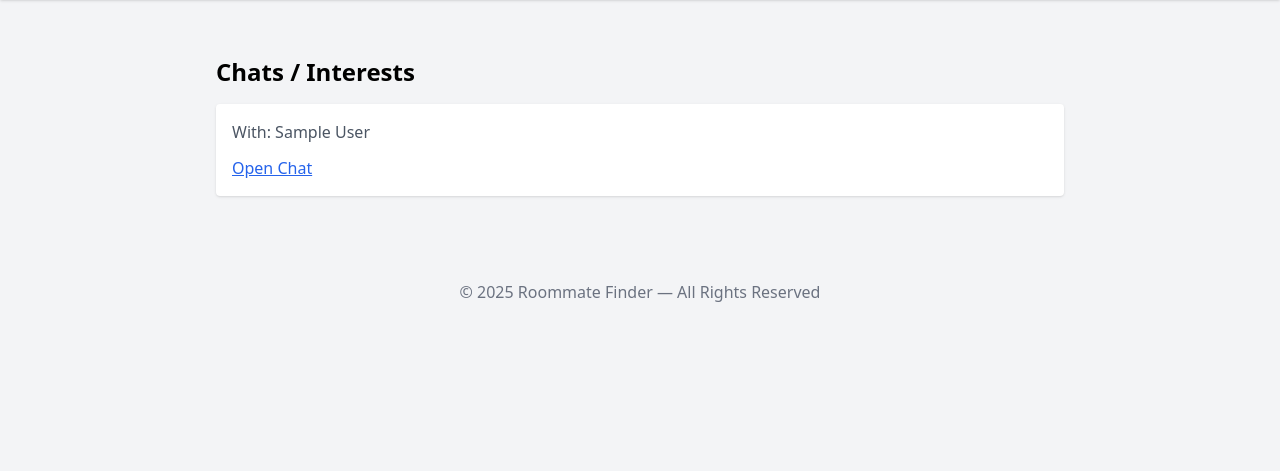
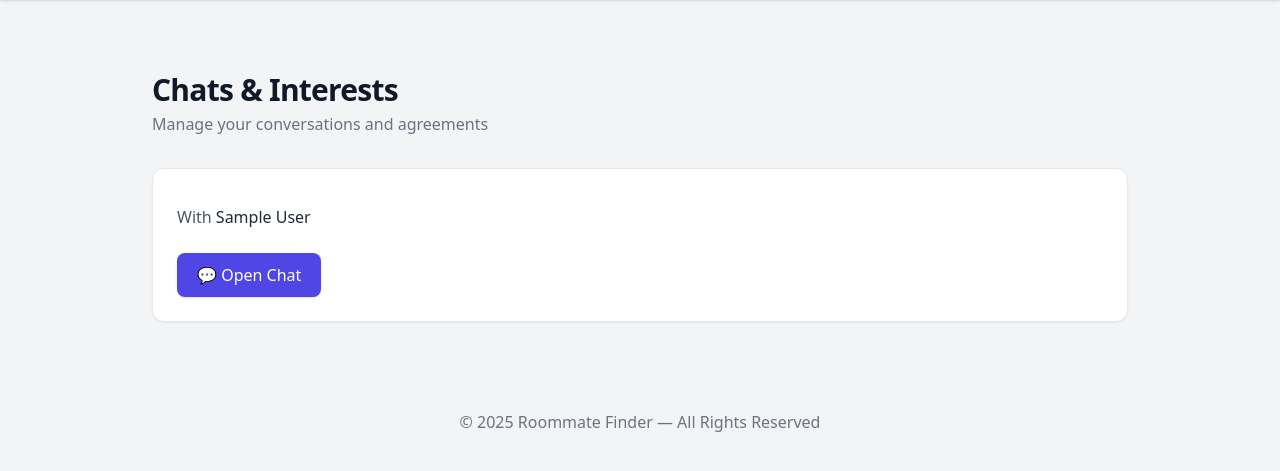
Before and after one commit to abhishekkumarsahu/roommate_finder, a Django app: page /chat/inbox/ in a window 1280 px wide. Shown: the part 64-535 px from the top of the page. Run offline with Django 5.2, Linux system fonts and the light colour scheme; a user stored in the database is signed in; tables that the repository leaves empty hold one stand-in row (values such as "Sample post"); data that the repository does not hold is empty; style sheets or scripts are compiled from the project's sources; some libraries are stand-ins or nearby versions.

Commit message:
Chat UI update

```diff
--- a/templates/chat/inbox.html
+++ b/templates/chat/inbox.html
@@ -1,46 +1,102 @@
 {% extends "base.html" %}
 {% block content %}
 
-<div class="max-w-4xl mx-auto p-6">
-    <h2 class="text-2xl font-bold mb-4">Chats / Interests</h2>
+<style>
+/* Subtle entrance animation */
+@keyframes fadeUp {
+    from {
+        opacity: 0;
+        transform: translateY(12px);
+    }
+    to {
+        opacity: 1;
+        transform: translateY(0);
+    }
+}
+.fade-up {
+    animation: fadeUp 0.5s ease-out both;
+}
+</style>
 
+<div class="max-w-5xl mx-auto px-6 py-10">
+    <!-- Header -->
+    <div class="flex items-center justify-between mb-8">
+        <div>
+            <h2 class="text-3xl font-extrabold tracking-tight text-gray-900">
+                Chats & Interests
+            </h2>
+            <p class="text-gray-500 mt-1">
+                Manage your conversations and agreements
+            </p>
+        </div>
+    </div>
+
+    <!-- List -->
+    <div class="space-y-5">
         {% for inquiry in inquiries %}
-        <div class="p-4 bg-white shadow rounded mb-3">
+        <div
+            class="fade-up relative group bg-white rounded-xl border border-gray-200 shadow-sm hover:shadow-xl transition-all duration-300 overflow-hidden"
+        >
+            <!-- Gradient Accent -->
+            <div class="absolute inset-x-0 top-0 h-1 bg-gradient-to-r from-blue-500 via-indigo-500 to-purple-500 opacity-0 group-hover:opacity-100 transition"></div>
 
-            <p class="font-bold text-lg">
+            <div class="p-6">
+                <!-- Title + Status -->
+                <div class="flex items-center justify-between mb-3">
+                    <h3 class="text-xl font-semibold text-gray-900 group-hover:text-indigo-600 transition">
                         {{ inquiry.listing.title }}
-            </p>
+                    </h3>
 
+                    {% if inquiry.status == 'in_chat' %}
+                    <span class="px-3 py-1 text-xs font-semibold rounded-full bg-green-100 text-green-700">
+                        In Chat
+                    </span>
+                    {% endif %}
+                </div>
+
+                <!-- User -->
                 <p class="text-gray-600">
-                With:
+                    With
+                    <span class="font-medium text-gray-800">
                         {% if inquiry.from_user == user %}
                             {{ inquiry.to_user.full_name }}
                         {% else %}
                             {{ inquiry.from_user.full_name }}
                         {% endif %}
+                    </span>
                 </p>
 
-            <div class="flex gap-4 mt-3">
-
+                <!-- Actions -->
+                <div class="flex flex-wrap gap-4 mt-6">
                     <!-- Open Chat -->
                     <a href="{% url 'chat:chat_room' inquiry.id %}"
-                   class="text-blue-600 underline">
-                    Open Chat
+                       class="inline-flex items-center gap-2 px-5 py-2.5 rounded-lg bg-indigo-600 text-white font-medium shadow hover:bg-indigo-700 hover:shadow-lg meansition transition-all duration-200">
+                        💬 Open Chat
                     </a>
 
-                <!-- Agreement Button -->
+                    <!-- Agreement -->
                     {% if inquiry.status == 'in_chat' %}
                     <a href="{% url 'agreements:start_agreement' inquiry.id %}"
-                   class="text-green-700 underline">
-                    Create Agreement
+                       class="inline-flex items-center gap-2 px-5 py-2.5 rounded-lg border border-green-600 text-green-700 font-medium hover:bg-green-600 hover:text-white transition-all duration-200">
+                        📄 Create Agreement
                     </a>
                     {% endif %}
                 </div>
-
+            </div>
         </div>
         {% empty %}
-        <p>No interactions yet.</p>
+        <!-- Empty State -->
+        <div class="text-center py-20">
+            <div class="text-6xl mb-4">💭</div>
+            <h3 class="text-xl font-semibold text-gray-800">
+                No interactions yet
+            </h3>
+            <p class="text-gray-500 mt-2">
+                When someone contacts you, it will appear here.
+            </p>
+        </div>
         {% endfor %}
+    </div>
 </div>
 
 {% endblock %}
```
Also changed, not shown: templates/common/notifications.html (+77 -12 lines). Lines whose indentation alone changed are shown as unchanged.
